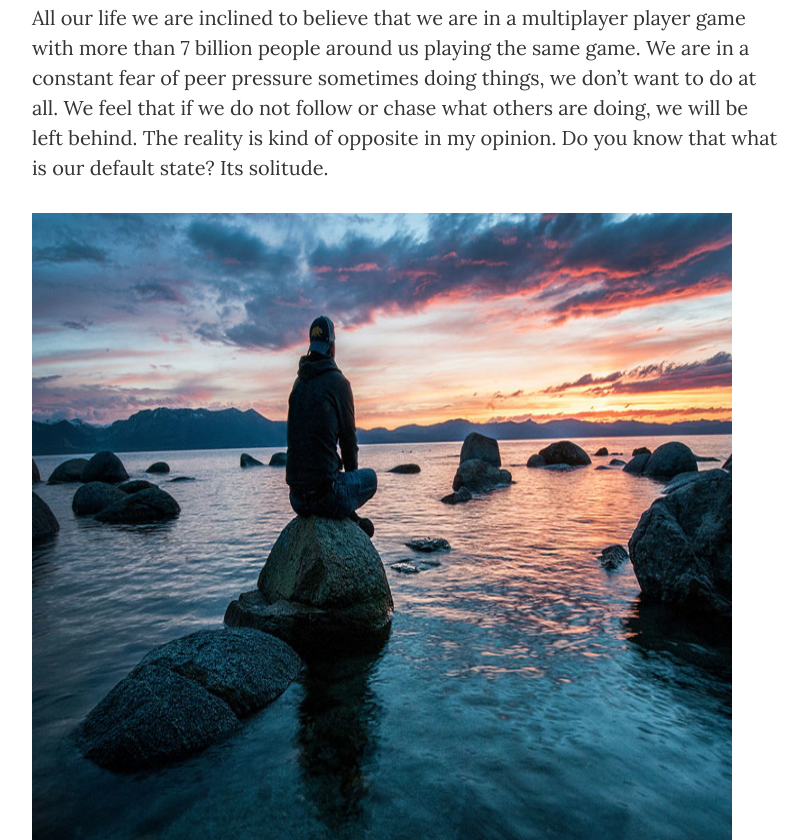
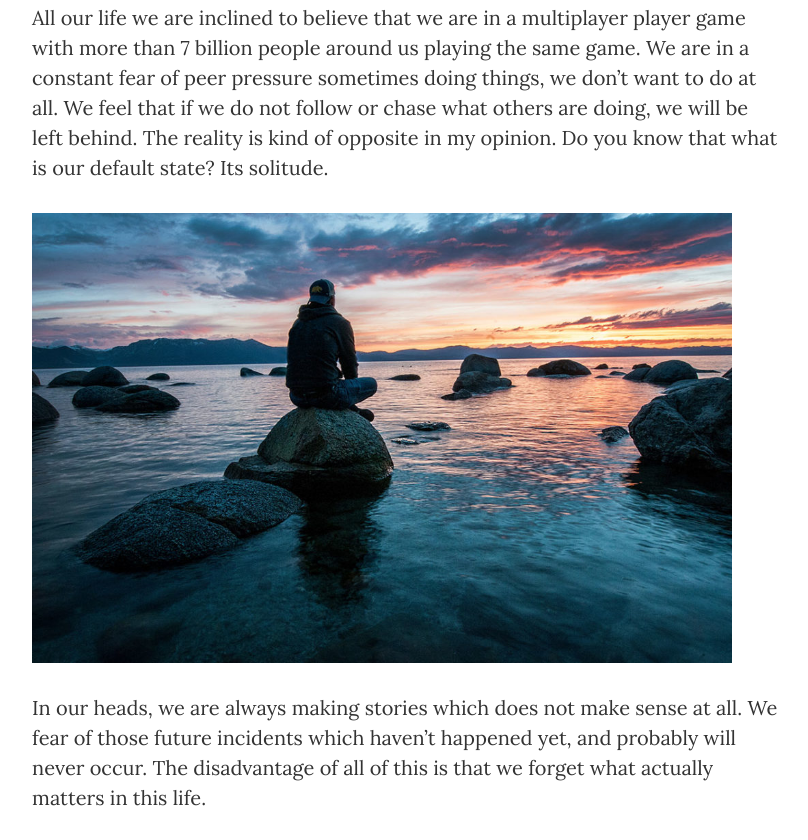
Before and after one commit to ZainRaza14/ZainRaza14.github.io, a website: page stochastic/singleplayer.html in a window 1280 px wide. Shown: the part 550-1390 px from the top of the page, without its empty margins (233-1041 px from the left). Drawn offline with nearby package versions, Linux system fonts and the light colour scheme.

Commit message:
Update singleplayer.html

```diff
--- a/stochastic/singleplayer.html
+++ b/stochastic/singleplayer.html
@@ -91,9 +91,10 @@
 
                     <p>All our life we are inclined to believe that we are in a multiplayer player game with more than 7 billion people around us playing the same game. We are in a constant fear of peer pressure sometimes doing things, we don’t want to do at all. We feel that if we do not follow or chase what others are doing, we will be left behind. The reality is kind of opposite in my opinion. Do you know that what is our default state? Its solitude.</p>
 
-                    <img src="../img/stochastic/singleplayer.jpg" alt="S" class="center" height="700" width="700">
+                    <img src="../img/stochastic/singleplayer.jpg" alt="S" class="center" height="450" width="700">
 
                     <p>In our heads, we are always making stories which does not make sense at all. We fear of those future incidents which haven’t happened yet, and probably will never occur. The disadvantage of all of this is that we forget what actually matters in this life. </p>
+
                     <p>The interactions we are having with each other may have an effect on our internal state but sometimes our internal state changes without any interference from the outer world. To overcome this, mindfulness can help us in a lot of ways. If you are having any trouble with passing an exam, getting a job or finding a loved one, always remember that they are the things that will eventually happen if you keep on working towards them. What matters is your state of mind at this moment, take a second and feel grateful about what you have right now.</p>
 
 
```
